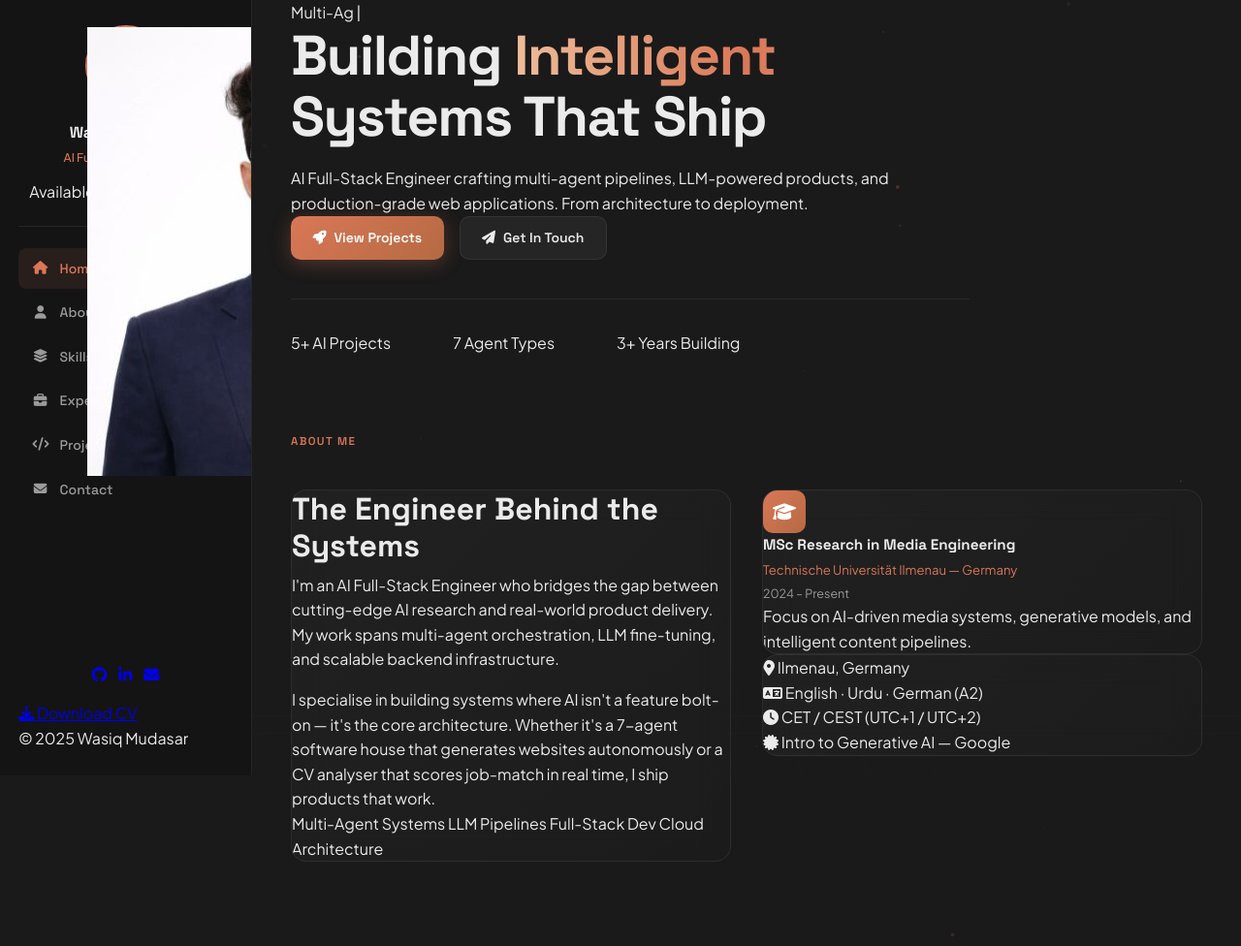
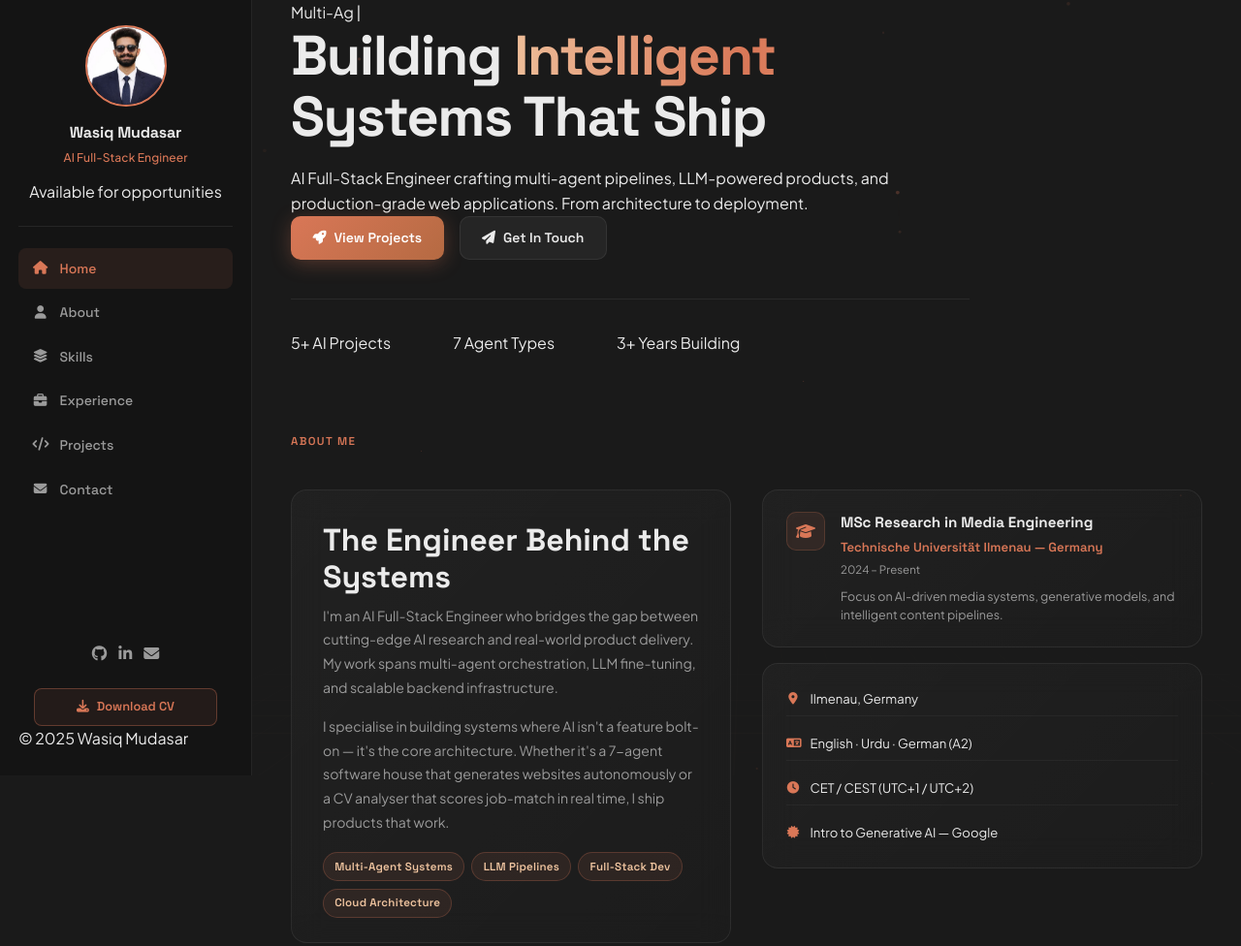
Before and after one commit to wasiq119-png/wasiq119-png.github.io, a plain HTML site: page index.html in a window 1280 px wide. Shown: the top 976 px of the page at 97% size. Drawn offline with Linux system fonts and the light colour scheme.

Commit message:
fix: photo overflow, TU Ilmenau in experience, about layout, CV btn color
- Photo: sidebar-avatar now uses explicit 84px + overflow:hidden + flex (img no longer escapes)
- Experience: Research Assistant company corrected to Technische Universität Ilmenau
- About bio card: increased padding so text breathes, tags forced as flex pills
- CV download button: forced orange accent color (was inheriting browser blue)
- Fact rows: consistent spacing and icon alignment

Co-Authored-By: Claude Sonnet 4.6 <noreply@anthropic.com>
Claude-Session: https://claude.ai/code/session_01E2ENf8QgMEQ5RNYu534ZcX

```diff
--- a/index.html
+++ b/index.html
@@ -298,7 +298,7 @@
             <div class="timeline-header">
               <div>
                 <div class="timeline-role">Research Assistant — AI &amp; Media Engineering</div>
-                <div class="timeline-company"><i class="fas fa-university"></i>Hochschule Anhalt</div>
+                <div class="timeline-company"><i class="fas fa-university"></i>Technische Universität Ilmenau</div>
               </div>
               <div class="timeline-period">2024 – Present</div>
             </div>
--- a/style.css
+++ b/style.css
@@ -91,9 +91,21 @@ body {
 .sidebar-avatar {
   width: 84px; height: 84px;
   border-radius: 50%;
+  overflow: hidden;
+  border: 2px solid var(--accent-1);
+  display: flex;
+  align-items: center;
+  justify-content: center;
+  flex-shrink: 0;
+}
+.sidebar-avatar img {
+  width: 84px;
+  height: 84px;
+  border-radius: 50%;
   object-fit: cover;
-  border: 2px solid var(--accent-1);
+  object-position: center top;
   display: block;
+  flex-shrink: 0;
 }
 
 .sidebar-avatar-glow {
@@ -1788,3 +1800,248 @@ footer .container {
     backdrop-filter: none;
   }
 }
+
+/* ── PATCH: photo, about-tags, fact-row, sidebar links ──── */
+
+/* Profile photo — consolidated in main block above */
+
+/* About tags */
+.about-tags {
+  display: flex;
+  flex-wrap: wrap;
+  gap: 0.5rem;
+  margin-top: 1.1rem;
+}
+.about-tag {
+  font-family: var(--font-heading);
+  font-size: 0.72rem;
+  font-weight: 600;
+  padding: 0.28rem 0.65rem;
+  border-radius: 20px;
+  background: rgba(217,119,87,0.08);
+  border: 1px solid rgba(217,119,87,0.2);
+  color: var(--accent-3);
+  letter-spacing: 0.02em;
+}
+
+/* About fact rows */
+.about-facts {
+  padding: 1.2rem;
+  display: flex;
+  flex-direction: column;
+  gap: 0.7rem;
+}
+.fact-row {
+  display: flex;
+  align-items: center;
+  gap: 0.75rem;
+  font-size: 0.82rem;
+  color: var(--text-muted);
+  font-family: var(--font-body);
+}
+.fact-row i {
+  width: 16px;
+  text-align: center;
+  color: var(--accent-1);
+  font-size: 0.78rem;
+  flex-shrink: 0;
+}
+
+/* Sidebar social icons — override browser default blue */
+.sidebar-socials a,
+.sidebar-socials a:link,
+.sidebar-socials a:visited {
+  color: var(--text-muted);
+  text-decoration: none;
+}
+.sidebar-socials a:hover {
+  color: var(--accent-1);
+  transform: translateY(-2px);
+}
+
+/* CV download button in sidebar */
+.sidebar-cv-btn {
+  display: flex;
+  align-items: center;
+  gap: 0.5rem;
+  font-family: var(--font-heading);
+  font-size: 0.75rem;
+  font-weight: 700;
+  padding: 0.5rem 0.9rem;
+  border-radius: 8px;
+  border: 1px solid rgba(217,119,87,0.3);
+  background: rgba(217,119,87,0.08);
+  color: var(--accent-1);
+  text-decoration: none;
+  transition: all 0.2s;
+  margin-bottom: 0.6rem;
+  justify-content: center;
+}
+.sidebar-cv-btn:hover {
+  background: rgba(217,119,87,0.15);
+  border-color: rgba(217,119,87,0.5);
+  color: var(--accent-3);
+}
+
+/* About grid alignment */
+.about-grid {
+  display: grid;
+  grid-template-columns: 1fr 320px;
+  gap: 1.5rem;
+  margin-top: 2rem;
+  align-items: start;
+}
+.about-bio {
+  padding: 1.6rem;
+}
+.about-bio p {
+  font-size: 0.88rem;
+  color: var(--text-muted);
+  line-height: 1.72;
+}
+.about-side {
+  display: flex;
+  flex-direction: column;
+  gap: 1rem;
+}
+
+/* Education card */
+.edu-card {
+  display: flex;
+  gap: 1rem;
+  align-items: flex-start;
+  padding: 1.2rem;
+}
+.edu-icon {
+  width: 40px; height: 40px;
+  border-radius: 10px;
+  background: rgba(217,119,87,0.1);
+  border: 1px solid rgba(217,119,87,0.2);
+  display: flex; align-items: center; justify-content: center;
+  color: var(--accent-1);
+  font-size: 1rem;
+  flex-shrink: 0;
+}
+.edu-degree {
+  font-family: var(--font-heading);
+  font-size: 0.88rem;
+  font-weight: 700;
+  color: var(--text-main);
+  margin-bottom: 0.2rem;
+}
+.edu-school {
+  font-size: 0.78rem;
+  color: var(--accent-1);
+  font-weight: 600;
+  font-family: var(--font-heading);
+  margin-bottom: 0.15rem;
+}
+.edu-period {
+  font-size: 0.72rem;
+  color: var(--text-muted);
+  margin-bottom: 0.5rem;
+}
+.edu-desc {
+  font-size: 0.78rem;
+  color: var(--text-muted);
+  line-height: 1.55;
+}
+
+@media (max-width: 860px) {
+  .about-grid { grid-template-columns: 1fr; }
+}
+
+
+/* ── PATCH 2: about layout, cv button, tags ──────────────── */
+
+/* Force CV button orange — override browser default blue link */
+a.sidebar-cv-btn,
+a.sidebar-cv-btn:link,
+a.sidebar-cv-btn:visited,
+a.sidebar-cv-btn:hover {
+  color: var(--accent-1) !important;
+  text-decoration: none;
+  display: flex;
+  align-items: center;
+  gap: 0.5rem;
+  padding: 0.5rem 0.9rem;
+  border: 1px solid rgba(217,119,87,0.35);
+  background: rgba(217,119,87,0.08);
+  border-radius: 8px;
+  font-size: 0.8rem;
+  font-weight: 600;
+  margin: 0.6rem 1rem 0;
+  transition: background 0.2s, border-color 0.2s;
+}
+a.sidebar-cv-btn:hover {
+  background: rgba(217,119,87,0.16) !important;
+  border-color: rgba(217,119,87,0.55) !important;
+}
+
+/* About bio card — give text room to breathe */
+.about-bio.glass-card {
+  padding: 2rem 2rem 1.6rem !important;
+}
+.about-bio p {
+  line-height: 1.75;
+}
+
+/* About-tags — force flex pills, override any inline or block conflict */
+.about-bio .about-tags {
+  display: flex !important;
+  flex-wrap: wrap;
+  gap: 0.45rem;
+  margin-top: 1.2rem;
+}
+.about-bio .about-tag {
+  display: inline-flex;
+  align-items: center;
+  font-size: 0.72rem;
+  font-weight: 600;
+  padding: 0.3rem 0.7rem;
+  border-radius: 20px;
+  background: rgba(217,119,87,0.09);
+  border: 1px solid rgba(217,119,87,0.25);
+  color: var(--accent-3);
+  white-space: nowrap;
+  letter-spacing: 0.02em;
+}
+
+/* About right column — tighten edu card padding */
+.edu-card.glass-card {
+  padding: 1.4rem 1.5rem !important;
+}
+.edu-card .edu-degree {
+  font-size: 0.95rem;
+  font-weight: 700;
+  color: var(--text-primary);
+  line-height: 1.4;
+  margin-bottom: 0.3rem;
+}
+.edu-card .edu-school {
+  font-size: 0.82rem;
+  color: var(--accent-1);
+  font-weight: 600;
+  margin-bottom: 0.25rem;
+}
+
+/* Fact rows — consistent spacing */
+.about-facts.glass-card {
+  padding: 1.2rem 1.5rem !important;
+}
+.fact-row {
+  display: flex;
+  align-items: center;
+  gap: 0.65rem;
+  font-size: 0.82rem;
+  color: var(--text-secondary);
+  padding: 0.4rem 0;
+  border-bottom: 1px solid rgba(255,255,255,0.04);
+}
+.fact-row:last-child { border-bottom: none; }
+.fact-row i {
+  color: var(--accent-1);
+  width: 14px;
+  text-align: center;
+  flex-shrink: 0;
+}
```
